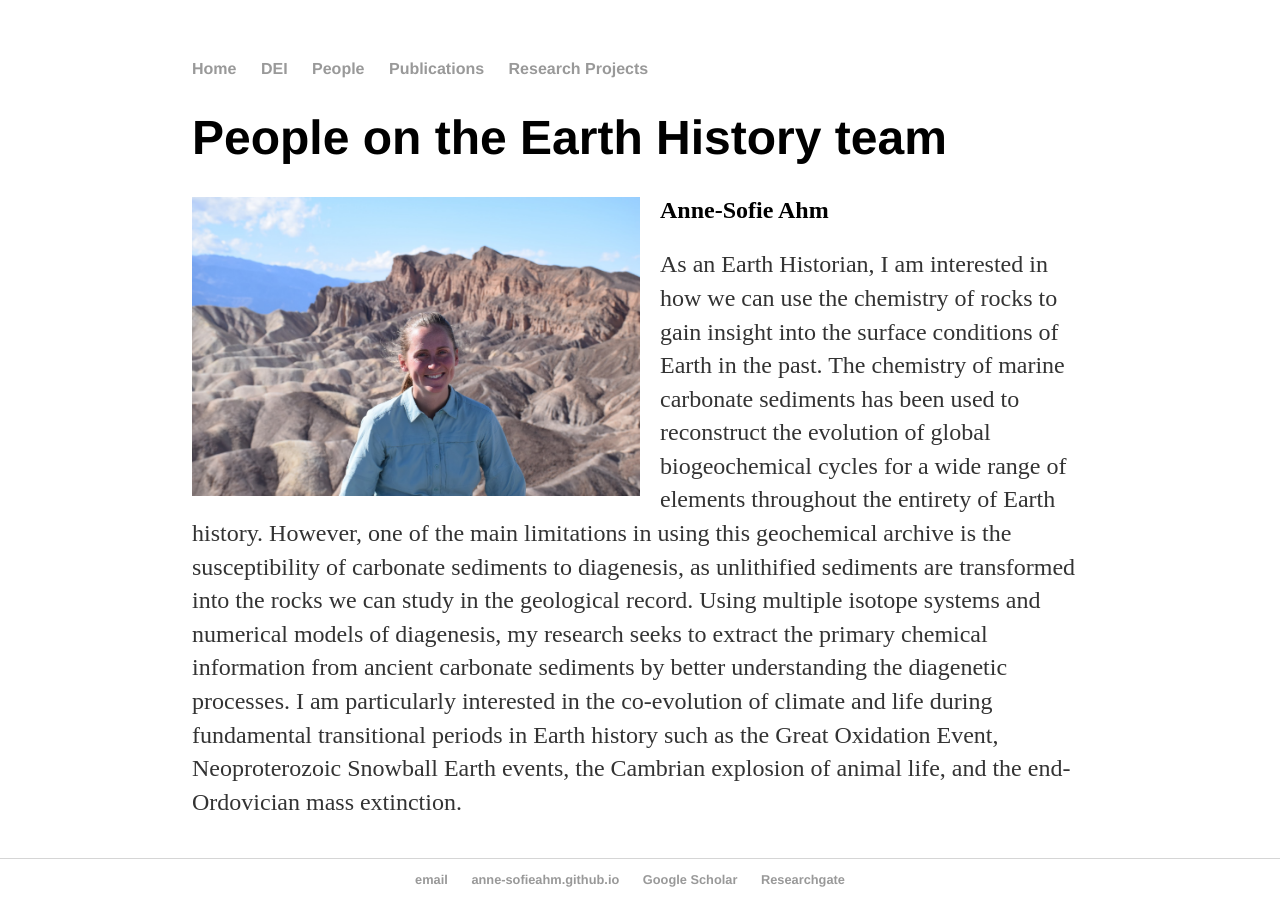
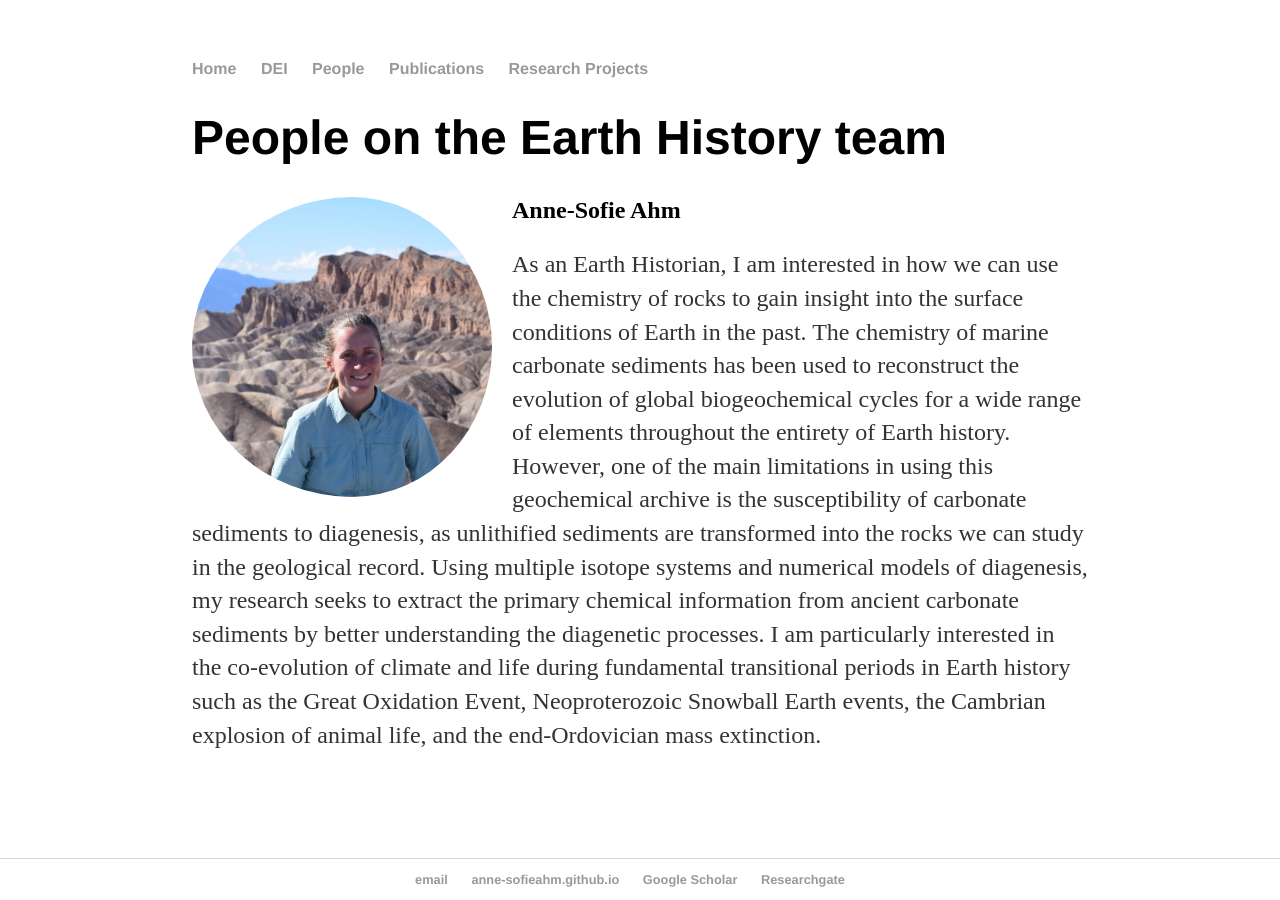
Before and after one commit to Anne-SofieAhm/Anne-SofieAhm.github.io, a Jekyll site: the page built from people/index.html, in a window 1280 px wide. Built offline with Jekyll 4.4.1, drawn with Linux system fonts in a browser that asks for light colours.

Commit message:
Update index.html

```diff
--- a/people/index.html
+++ b/people/index.html
@@ -7,7 +7,7 @@ title: People on the Earth History team
 
 <div class='holder'>
 
-<img src="DSC_0423.JPG" alt="Avatar" class="avatar">
+<img src="DSC_0423.JPG" class="rounded">
 
 <h2>Anne-Sofie Ahm</h2>
 
```
